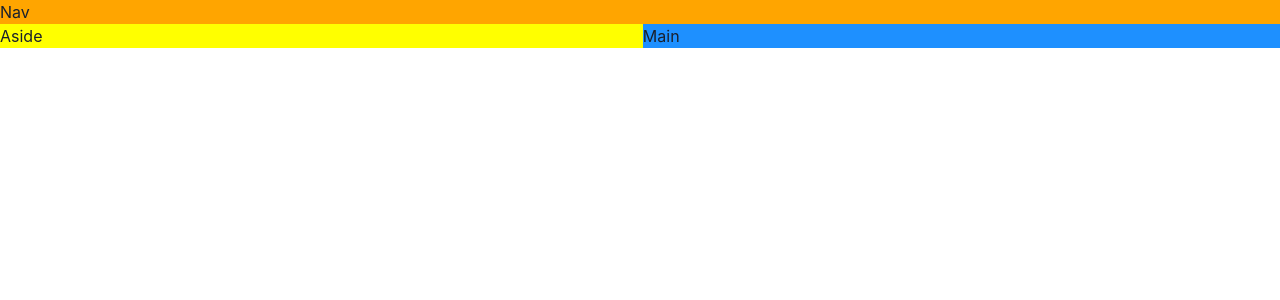
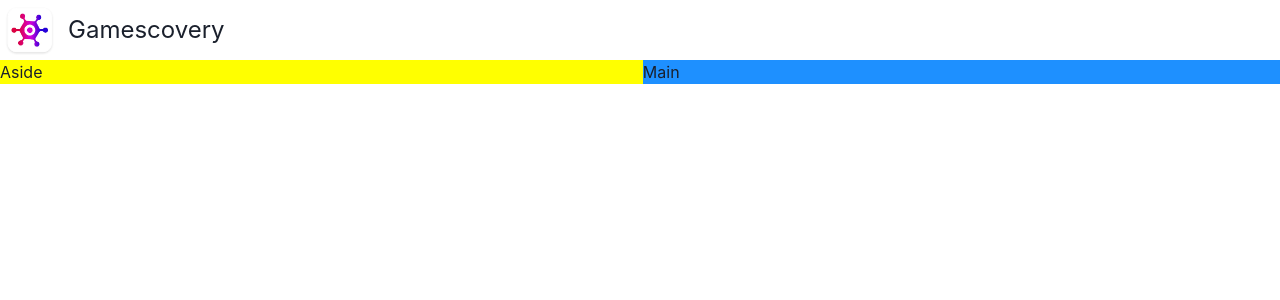
Before and after one commit to WitchDevelops/gamescovery, a Next.js app: page / in a window 1280 px wide. Shown: the top 300 px of the page. Built offline with nearby package versions, Linux system fonts and the light colour scheme.

Commit message:
feat: add navbar and logo

```diff
--- a/src/app/page.tsx
+++ b/src/app/page.tsx
@@ -1,5 +1,6 @@
 "use client";
 import { Grid, GridItem, Show } from "@chakra-ui/react";
+import { Navbar } from "@/components/Navbar";
 
 export default function Home() {
   return (
@@ -10,8 +11,8 @@ export default function Home() {
           lg: `"nav nav" "aside main"`, //1024px breakpoint
         }}
       >
-        <GridItem area={"nav"} bg="orange">
-          Nav
+        <GridItem area={"nav"}>
+          <Navbar />
         </GridItem>
         <Show above="lg">
           <GridItem area={"aside"} bg="yellow">
--- /dev/null
+++ b/src/components/Navbar.tsx
@@ -0,0 +1,11 @@
+import { HStack, Text } from "@chakra-ui/react";
+import { Image } from "@chakra-ui/react";
+
+export const Navbar = () => {
+  return (
+    <HStack>
+      <Image src="/images/logo.webp" alt="logo" boxSize={'60px'} />
+      <Text fontSize="2xl">Gamescovery</Text>
+    </HStack>
+  );
+};
```
Also changed, not shown: public/images/logo.webp (added).
